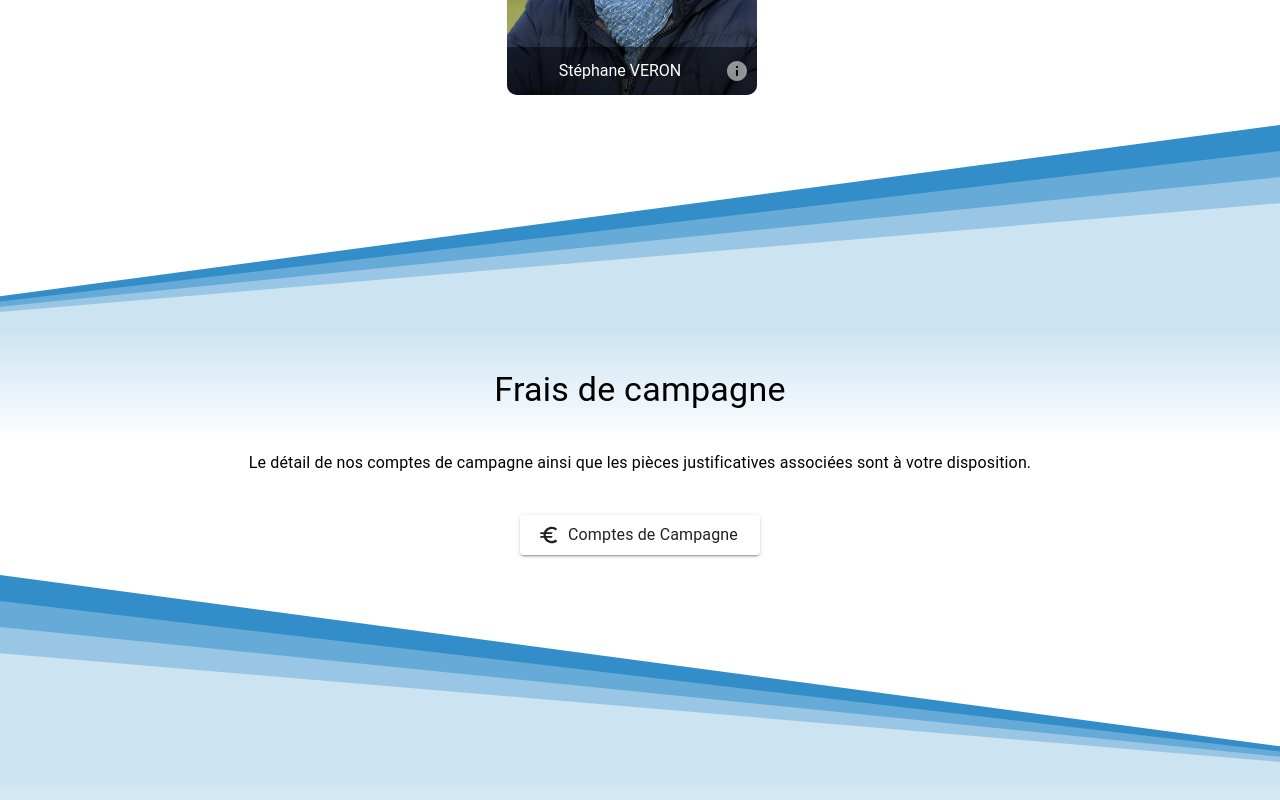
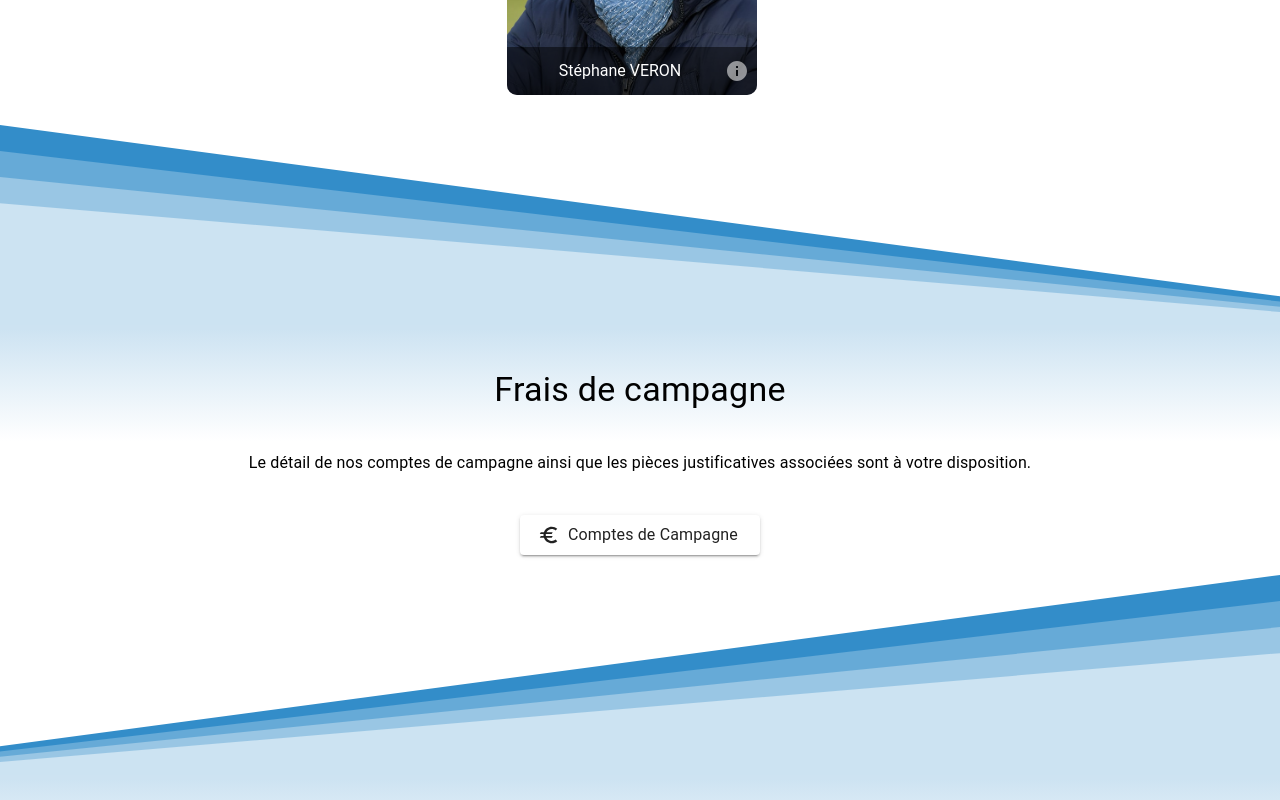
Before and after one commit to marionleborgne/avenir-saint-leger, a React (Create React App) app: page / in a window 1280 px wide. Shown: the part 7540-8340 px from the top of the page. Built offline with nearby package versions, Linux system fonts and the light colour scheme.

Commit message:
stripes updates

```diff
--- a/src/components/Contact.js
+++ b/src/components/Contact.js
@@ -8,7 +8,7 @@ import { Typography } from '@mui/material';
 
 export default () => (
   <HighlightContainer>
-    <Stripes width='100%' height='200px' />
+    <Stripes width='100%' height='200px' flipped />
     <SolidHighlight>
       <div>
         <Typography variant='h4' sx={{ margin: 5 }}>
--- a/src/components/Finances.js
+++ b/src/components/Finances.js
@@ -7,7 +7,7 @@ import { Typography } from '@mui/material';
 
 export default () => (
   <HighlightContainer>
-    <Stripes width='100%' height='200px' flipped />
+    <Stripes width='100%' height='200px' />
     <SolidHighlight>
       <div>
         <Typography variant='h4' sx={{ margin: 5 }}>
```
